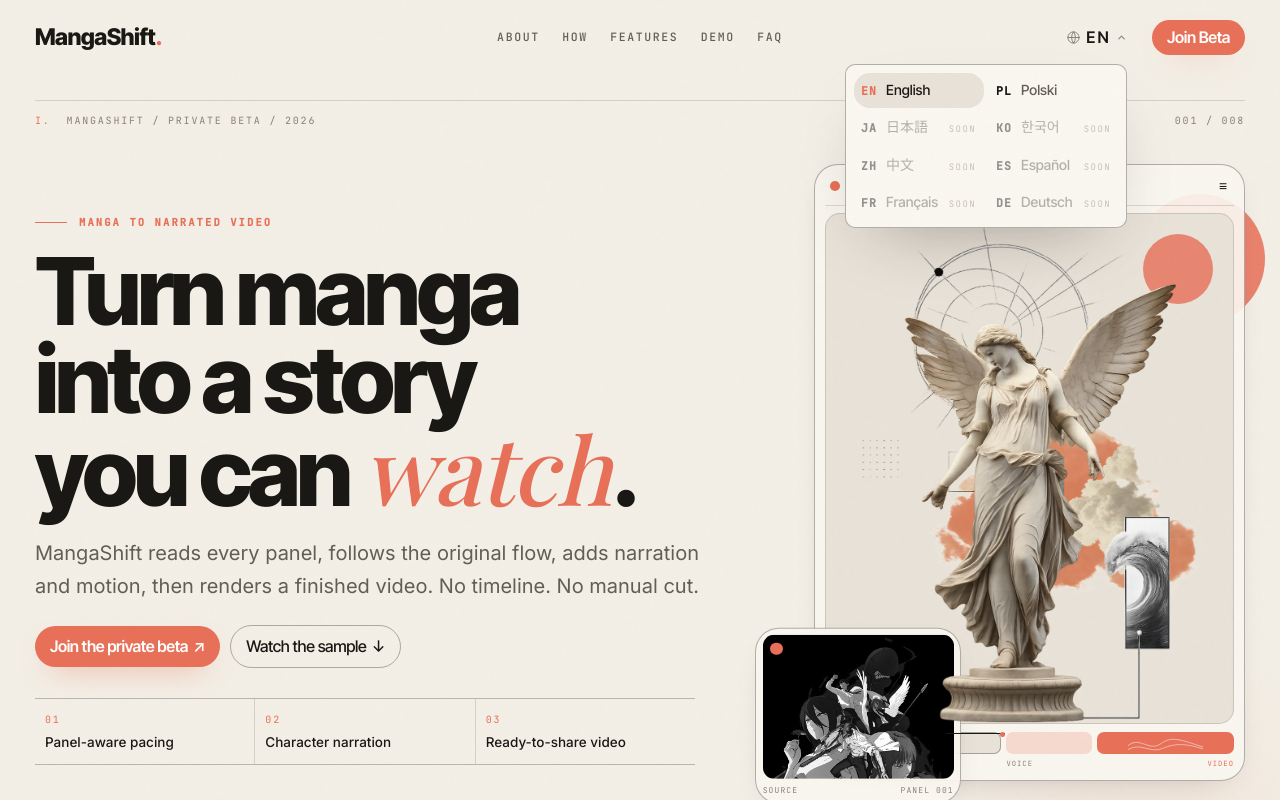
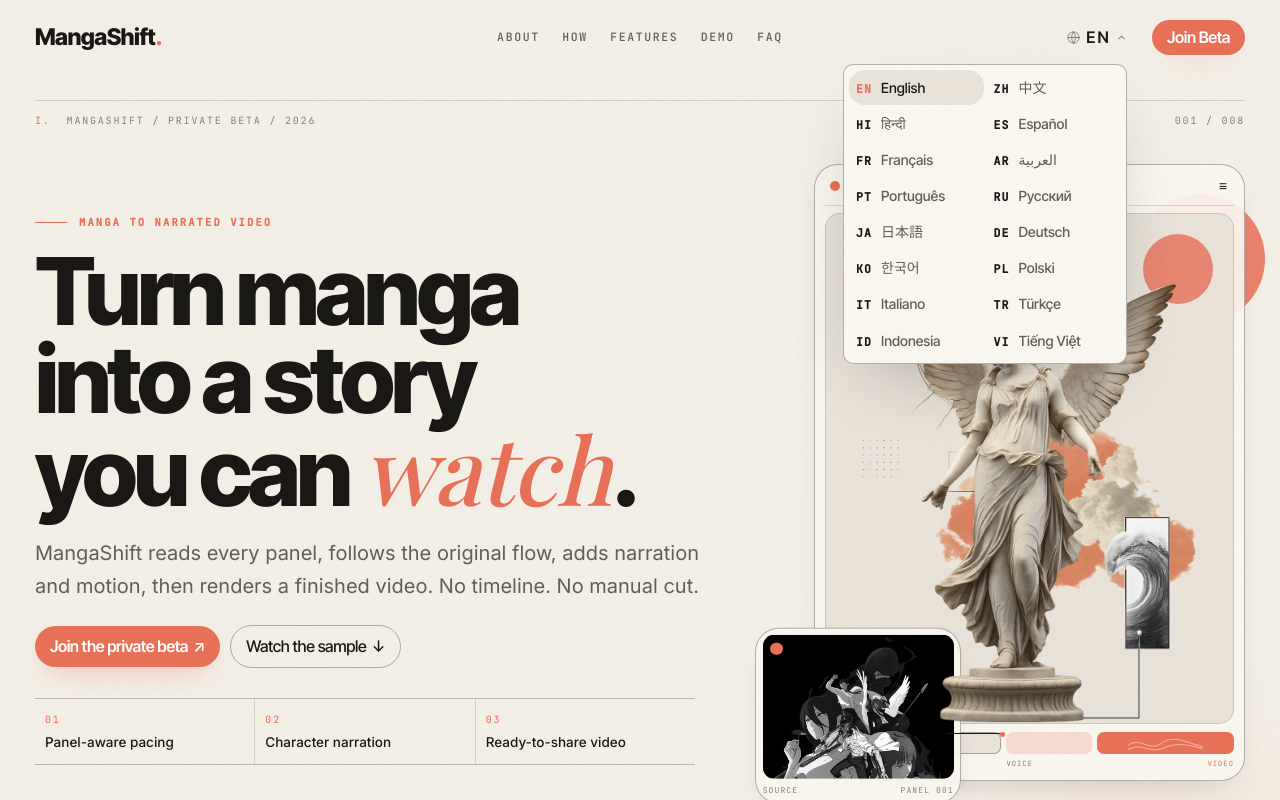
Before and after one commit to MattyMroz/MangaShiftWebsite, a Next.js app: page / in a window 1280 px wide. Both pictures are taken after a click on the button "EN". Shown: the top 800 px of the page. Built offline with nearby package versions, Linux system fonts and the light colour scheme.

Commit message:
feat(redesign): language switcher - 16 jezykow wszystkie klikalne, sliding-pill 2-kolumnowy

```diff
--- a/src/shared/ui/LanguageSwitcher/LanguageSwitcher.tsx
+++ b/src/shared/ui/LanguageSwitcher/LanguageSwitcher.tsx
@@ -17,24 +17,32 @@ interface LanguageOption {
     code: string;
     label: string;
     native: string;
-    enabled: boolean;
 }
 
 const LANGUAGES: LanguageOption[] = [
-    { code: "en", label: "EN", native: "English", enabled: true },
-    { code: "pl", label: "PL", native: "Polski", enabled: true },
-    { code: "ja", label: "JA", native: "日本語", enabled: false },
-    { code: "ko", label: "KO", native: "한국어", enabled: false },
-    { code: "zh", label: "ZH", native: "中文", enabled: false },
-    { code: "es", label: "ES", native: "Español", enabled: false },
-    { code: "fr", label: "FR", native: "Français", enabled: false },
-    { code: "de", label: "DE", native: "Deutsch", enabled: false },
+    { code: "en", label: "EN", native: "English" },
+    { code: "zh", label: "ZH", native: "中文" },
+    { code: "hi", label: "HI", native: "हिन्दी" },
+    { code: "es", label: "ES", native: "Español" },
+    { code: "fr", label: "FR", native: "Français" },
+    { code: "ar", label: "AR", native: "العربية" },
+    { code: "pt", label: "PT", native: "Português" },
+    { code: "ru", label: "RU", native: "Русский" },
+    { code: "ja", label: "JA", native: "日本語" },
+    { code: "de", label: "DE", native: "Deutsch" },
+    { code: "ko", label: "KO", native: "한국어" },
+    { code: "pl", label: "PL", native: "Polski" },
+    { code: "it", label: "IT", native: "Italiano" },
+    { code: "tr", label: "TR", native: "Türkçe" },
+    { code: "id", label: "ID", native: "Indonesia" },
+    { code: "vi", label: "VI", native: "Tiếng Việt" },
 ];
 
 export const LanguageSwitcher = () => {
     const [isOpen, setIsOpen] = useState(false);
+    const [hovered, setHovered] = useState<string | null>(null);
     const stored = useSyncExternalStore(subscribeLocale, readLocale, () => DEFAULT_LOCALE);
-    const locale = LANGUAGES.some((l) => l.code === stored && l.enabled) ? stored : DEFAULT_LOCALE;
+    const locale = LANGUAGES.some((l) => l.code === stored) ? stored : DEFAULT_LOCALE;
     const rootRef = useRef<HTMLDivElement>(null);
 
     useEffect(() => {
@@ -55,7 +63,6 @@ export const LanguageSwitcher = () => {
 
     const handleSelect = useCallback(
         (option: LanguageOption) => {
-            if (!option.enabled) return;
             setIsOpen(false);
             if (option.code === locale) return;
             localStorage.setItem(LOCALE_STORAGE_KEY, option.code);
@@ -119,23 +126,30 @@ export const LanguageSwitcher = () => {
                         animate={{ opacity: 1, y: 0 }}
                         exit={{ opacity: 0, y: -6 }}
                         transition={{ duration: 0.18, ease: [0.23, 1, 0.32, 1] }}
-                        className="absolute right-0 top-[calc(100%+1.4rem)] z-50 grid grid-cols-[13rem_13rem] gap-x-2 gap-y-1 rounded-2xl border border-[var(--line-strong)] bg-[var(--surface)] p-3 shadow-[var(--shadow-lg)] list-none"
+                        onMouseLeave={() => setHovered(null)}
+                        className="absolute right-0 top-[calc(100%+1.4rem)] z-50 grid grid-cols-[13.5rem_13.5rem] gap-x-1 gap-y-0.5 rounded-2xl border border-[var(--line-strong)] bg-[var(--surface)] p-2 shadow-[var(--shadow-lg)] list-none"
                     >
                         {LANGUAGES.map((option) => {
                             const isActive = option.code === current.code;
                             return (
-                                <li key={option.code} role="option" aria-selected={isActive}>
+                                <li
+                                    key={option.code}
+                                    role="option"
+                                    aria-selected={isActive}
+                                    className="relative"
+                                    onMouseEnter={() => setHovered(option.code)}
+                                >
+                                    {(hovered === option.code || (hovered === null && isActive)) && (
+                                        <motion.span
+                                            layoutId="lang-sliding-pill"
+                                            className="absolute inset-0 rounded-xl bg-[var(--surface-2)]"
+                                            transition={{ type: "spring", stiffness: 480, damping: 38 }}
+                                        />
+                                    )}
                                     <button
                                         type="button"
-                                        disabled={!option.enabled}
                                         onClick={() => handleSelect(option)}
-                                        className={cn(
-                                            "flex w-full items-baseline gap-3 rounded-xl px-3 py-2.5 text-left transition-colors duration-200",
-                                            option.enabled
-                                                ? "cursor-pointer hover:bg-[var(--surface-2)]"
-                                                : "cursor-not-allowed opacity-45",
-                                            isActive && "bg-[var(--surface-2)]",
-                                        )}
+                                        className="relative z-10 flex w-full cursor-pointer items-baseline gap-3 rounded-xl px-3 py-2.5 text-left"
                                     >
                                         <span
                                             className={cn(
@@ -153,11 +167,6 @@ export const LanguageSwitcher = () => {
                                         >
                                             {option.native}
                                         </span>
-                                        {!option.enabled && (
-                                            <span className="shrink-0 font-[family-name:var(--font-mono)] text-[0.9rem] uppercase tracking-[0.16em] text-[var(--text-faint)]">
-                                                soon
-                                            </span>
-                                        )}
                                     </button>
                                 </li>
                             );
```
